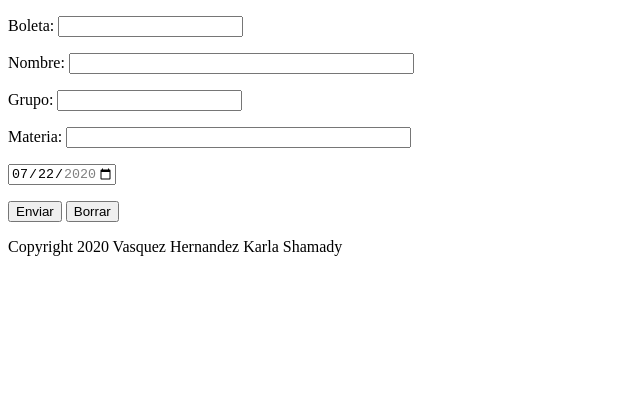
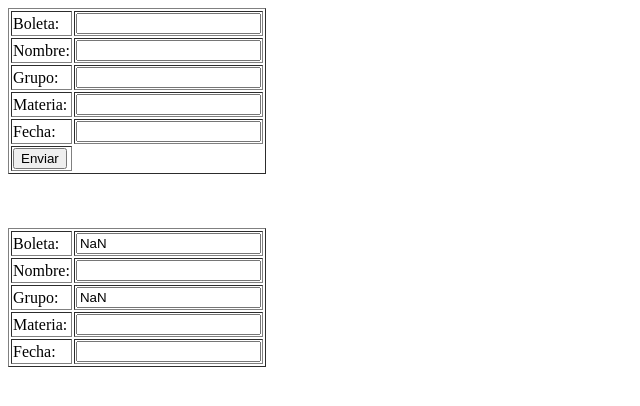
Before and after one commit to Karla-Shamady/Karla-Shamady.github.io, a plain HTML site: page index.html in a window 1280 px wide. Both pictures are taken after a click on the button "Enviar". Shown: the whole page, without its empty margins (0-640 px from the left). Drawn offline with Linux system fonts and the light colour scheme.

Commit message:
Update index.html

```diff
--- a/index.html
+++ b/index.html
@@ -1,29 +1,70 @@
 <!DOCTYPE html>
-<html>
- <head>
-        <title>Formulario</title>
-        <meta charset="UTF-8">
-        <meta name="viewport" content="width=device-width, initial-scale=1.0">
-        <link rel="stylesheet" href="css/estilos.css">
-    </head>
+<html lang="en">
+<head>
+    <meta charset="UTF-8">
+    <meta name="viewport" content="width=device-width, initial-scale=1.0">
+    <title>Datos</title>
+    <script type="text/javascript">
+    function obtenerdatos()
+    {
+        var boleta = parseFloat(document.getElementById('boleta').value);
+        var nombre = document.getElementById('nombre').value;
+        var grupo = parseFloat(document.getElementById('grupo').value);
+        var materia = document.getElementById('materia').value;
+        var fecha = parseFloat(document.getElementById('fecha').value);
+
+        document.registro.Nboleta.value = boleta;
+        document.registro.Nnombre.value = nombre;
+        document.registro.Ngrupo.value = grupo;
+        document.registro.Nmateria.value = materia;
+        document.registro.Nfechaobtenida.value = fecha;
+    }
+
+
+    </script>
+</head>
 <body>
-<form id="formulario" action="javascript:enviar()">
-        <p>Boleta: <input type="number" name="boleta" min="1900"></p>
-        <p>Nombre: <input type="text" name="nombre" size="40"></p>
-        <p>Grupo: <input type="number" name="grupo" min="1900"></p>
-        <p>Materia: <input type="text" name="materia" size="40"></p>
-        <input type="date" id="start" name="trip-start"
-       value="2020-07-22"
-       min="2020-01-01" max="2020-12-31">
+    <form name="registro">
+<table border="1">
+    <tr>
+        <td>Boleta:</td><td><input type="text" name="boleta" id="boleta"> </td>
+    </tr>
+    <tr>
+        <td>Nombre:</td><td><input type="text" name="nombre" id="nombre"></td>
+    </tr>
+    <tr>
+        <td>Grupo:</td><td><input type="text" name="grupo" id="grupo"></td>
+    </tr>
+    <tr>
+        <td>Materia:</td><td><input type="text" name="materia" id="materia"></td>
+    </tr>
+    <tr>
+        <td>Fecha:</td><td><input type="text" name="fecha" id="fecha"></td>
+    </tr>
+    <tr>
+        <td colspan "2"><input type="button" name="btn1" value="Enviar" onclick="obtenerdatos()"></td>
+    </tr>
+</table><br/><br/><br/>
 
-        <p>
-          <input type="submit" value="Enviar">
-          <input type="reset" value="Borrar">
-        </p>
-      </form>
-        <footer>
-            Copyright 2020 Vasquez Hernandez Karla Shamady
-        </footer>
+
+
+<table border="1">
+<tr>
+    <td>Boleta:</td><td><input type="text" name="Nboleta" id="Nboleta"></td>
+</tr>
+<tr>
+    <td>Nombre:</td><td><input type="text" name="Nnombre" id="Nnombre"></td>
+</tr>
+<tr>
+    <td>Grupo:</td><td><input type="text" name="Ngrupo" id="Ngrupo"></td>
+</tr>
+<tr>
+    <td>Materia:</td><td><input type="text" name="Nmateria" id="Nmateria"></td>
+</tr>
+<tr>
+    <td>Fecha:</td><td><input type="text" name="Nfecha" id="Nfecha"></td>
+</tr>
+</table>
+</form>
 </body>
-<script src="js/js.js"></script>
 </html>
```
